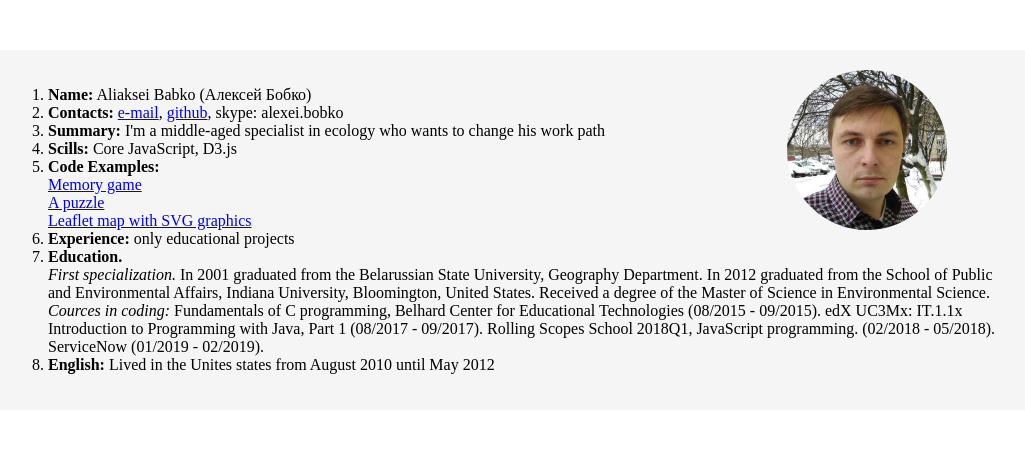
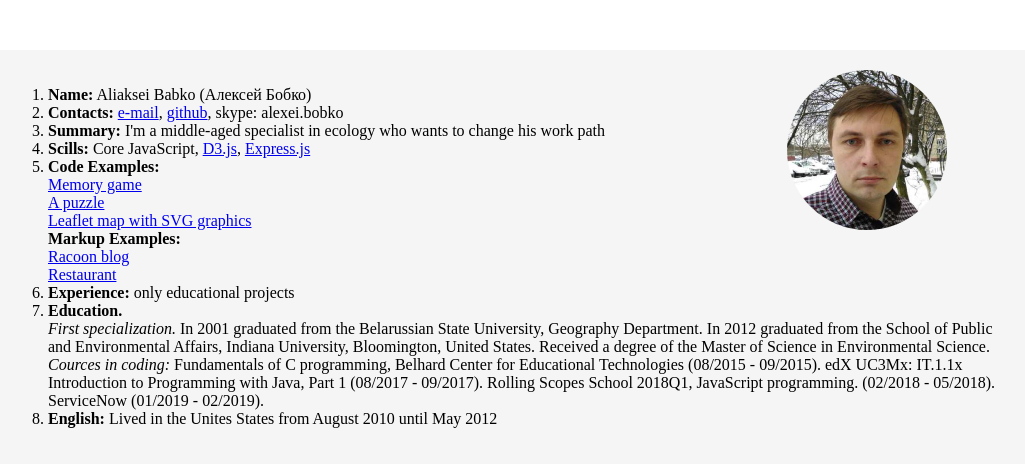
Before and after one commit to AliakseiBabko/rsschool-2019Q1-cv, a plain HTML site: page index.html in a window 1280 px wide. Shown: the whole page, without its empty margins (135-1160 px from the left). Drawn offline with Linux system fonts and the light colour scheme.

Commit message:
Update index.html

```diff
--- a/index.html
+++ b/index.html
@@ -14,14 +14,15 @@
             <li><b>Name:</b> Aliaksei Babko (Алексей Бобко)</li>
             <li><b>Contacts:</b> <a href="mailto:alexeibobko@gmail.com">e-mail</a>, <a href="https://github.com/AliakseiBabko/">github</a>, skype: alexei.bobko</li>
             <li><b>Summary:</b> I'm a middle-aged specialist in ecology who wants to change his work path</li>
-            <li><b>Scills:</b> Core JavaScript, D3.js</li>
+            <li><b>Scills:</b> Core JavaScript, <a href="https://www.youtube.com/watch?v=52APR_TEMik&feature=youtu.be">D3.js</a>, <a href="https://youtu.be/u94UiGI9cSk?t=2158">Express.js</a></li>
             <li><b>Code Examples:</b><br><a href="https://jsfiddle.net/alexeibobko/degab8du/14/">Memory game</a><br>
                 <a href="https://jsfiddle.net/alexeibobko/nwLepvoz/12/">A puzzle</a><br>
-                <a href="https://jsfiddle.net/alexeibobko/q6w9jbdu/">Leaflet map with SVG graphics</a></li>
+                <a href="https://jsfiddle.net/alexeibobko/q6w9jbdu/">Leaflet map with SVG graphics</a><br>
+                <b>Markup Examples:</b><br><a href="https://aliakseibabko.github.io/markup-racoon-blog/">Racoon blog</a><br><a href="https://aliakseibabko.github.io/markup-restaurant/">Restaurant</a></li>
             <li><b>Experience:</b> only educational projects</li>
             <li><b>Education.</b><br><i>First specialization.</i> In 2001 graduated from the Belarussian State University, Geography Department. In 2012 graduated from the School of Public and Environmental Affairs, Indiana University, Bloomington, United States. Received a degree of the Master of Science in Environmental Science.<br>
                 <i>Cources in coding:</i> Fundamentals of C programming, Belhard Center for Educational Technologies (08/2015 - 09/2015). edX UC3Mx: IT.1.1x Introduction to Programming with Java, Part 1 (08/2017 - 09/2017). Rolling Scopes School 2018Q1, JavaScript programming. (02/2018 - 05/2018). ServiceNow (01/2019 - 02/2019).</li>
-            <li><b>English:</b> Lived in the Unites states from August 2010 until May 2012</li>
+            <li><b>English:</b> Lived in the Unites States from August 2010 until May 2012</li>
         </ol>
     </div>
 </body>
```
